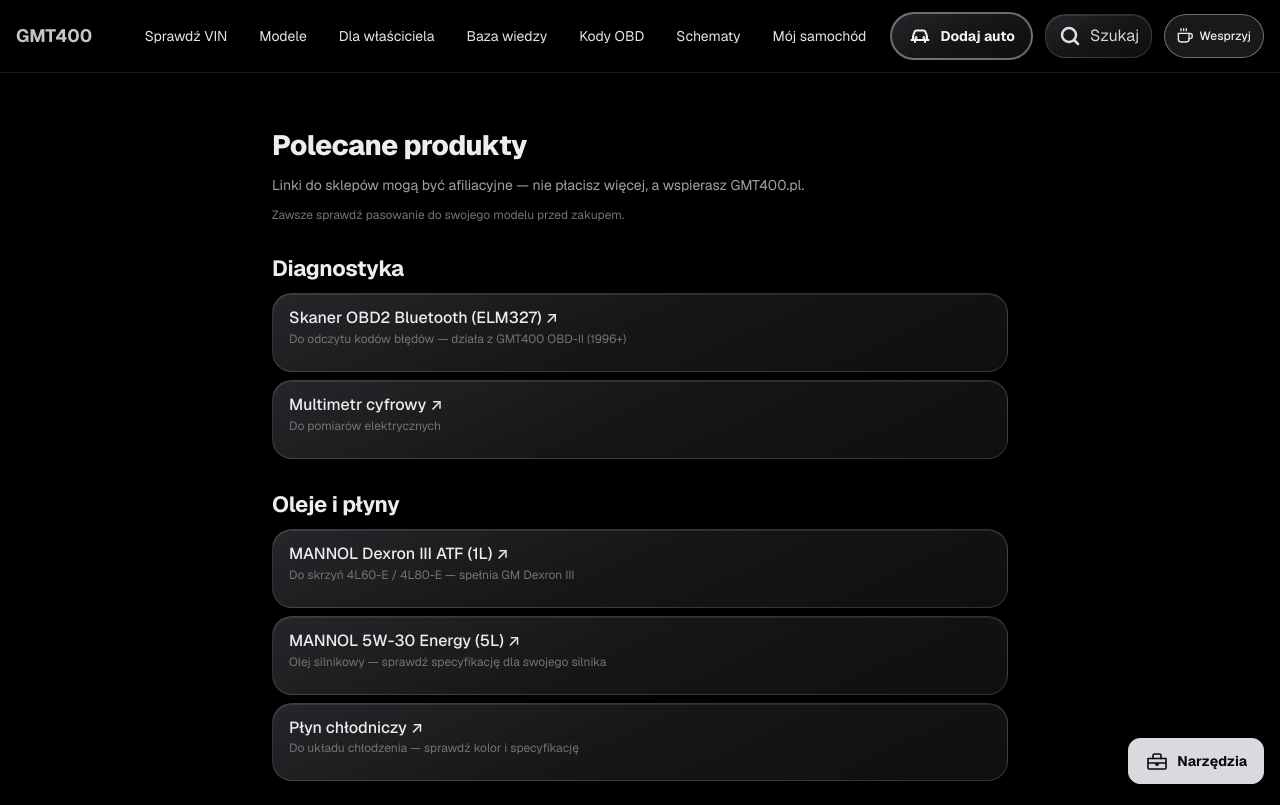
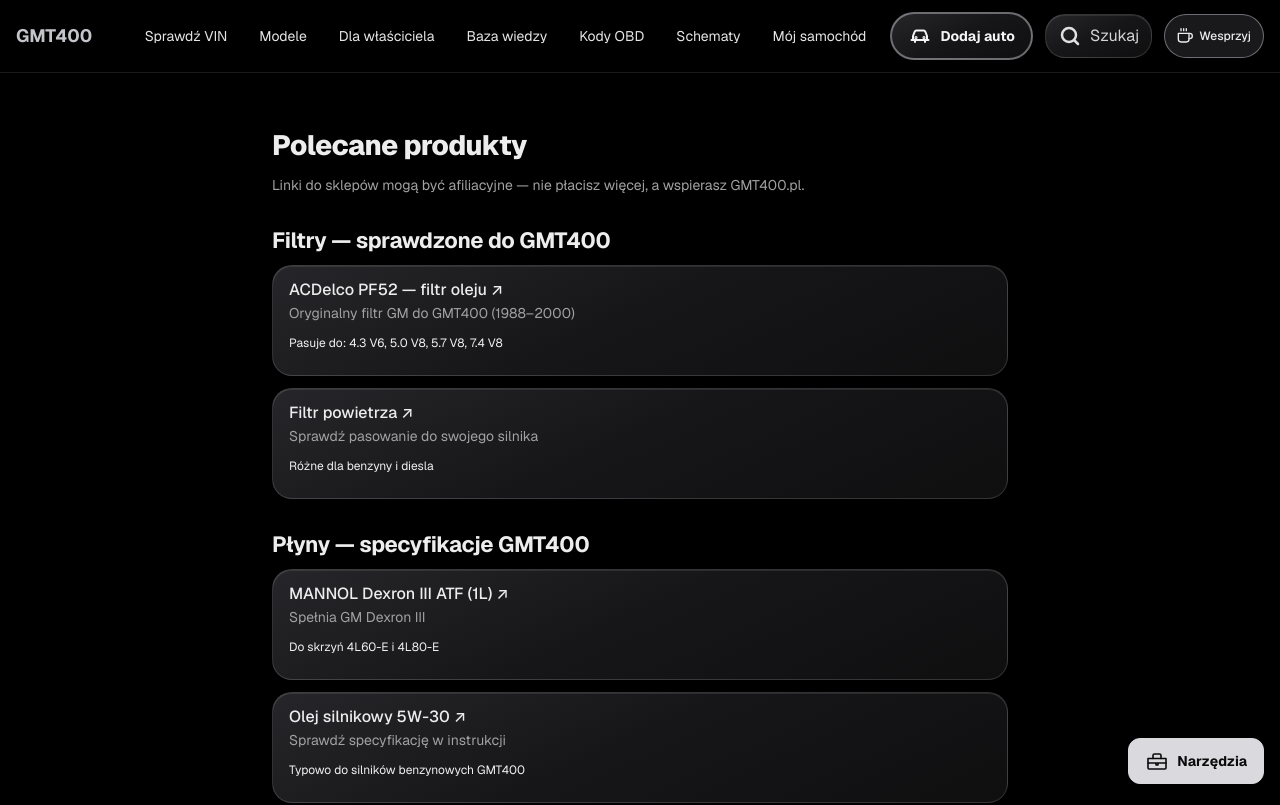
Before and after one commit to tsrc4mm9gg-netizen/gmt400-app, a Next.js app: page /polecane in a window 1280 px wide. Shown: the top 805 px of the page. Built offline with nearby package versions, Linux system fonts and the light colour scheme.

Commit message:
feat: add specific GMT400-compatible products

```diff
--- a/src/app/polecane/page.tsx
+++ b/src/app/polecane/page.tsx
@@ -14,30 +14,58 @@ type Product = {
   note: string;
   asin?: string;
   search?: string;
+  fitment?: string;
 };
 
 const categories: { name: string; items: Product[] }[] = [
   {
-    name: 'Diagnostyka',
+    name: 'Filtry — sprawdzone do GMT400',
     items: [
-      { name: 'Skaner OBD2 Bluetooth (ELM327)', asin: 'B0DGXVWWP2', note: 'Do odczytu kodów błędów — działa z GMT400 OBD-II (1996+)' },
-      { name: 'Multimetr cyfrowy', search: 'digital multimeter', note: 'Do pomiarów elektrycznych' },
+      {
+        name: 'ACDelco PF52 — filtr oleju',
+        asin: 'B000C9SU1A',
+        note: 'Oryginalny filtr GM do GMT400 (1988–2000)',
+        fitment: 'Pasuje do: 4.3 V6, 5.0 V8, 5.7 V8, 7.4 V8'
+      },
+      {
+        name: 'Filtr powietrza',
+        search: 'air filter GMT400 Tahoe Suburban',
+        note: 'Sprawdź pasowanie do swojego silnika',
+        fitment: 'Różne dla benzyny i diesla'
+      },
     ],
   },
   {
-    name: 'Oleje i płyny',
+    name: 'Płyny — specyfikacje GMT400',
     items: [
-      { name: 'MANNOL Dexron III ATF (1L)', asin: 'B002K4OWDK', note: 'Do skrzyń 4L60-E / 4L80-E — spełnia GM Dexron III' },
-      { name: 'MANNOL 5W-30 Energy (5L)', search: 'MANNOL 5W-30 Energy 5L', note: 'Olej silnikowy — sprawdź specyfikację dla swojego silnika' },
-      { name: 'Płyn chłodniczy', search: 'coolant antifreeze', note: 'Do układu chłodzenia — sprawdź kolor i specyfikację' },
+      {
+        name: 'MANNOL Dexron III ATF (1L)',
+        asin: 'B002K4OWDK',
+        note: 'Spełnia GM Dexron III',
+        fitment: 'Do skrzyń 4L60-E i 4L80-E'
+      },
+      {
+        name: 'Olej silnikowy 5W-30',
+        search: '5W-30 engine oil',
+        note: 'Sprawdź specyfikację w instrukcji',
+        fitment: 'Typowo do silników benzynowych GMT400'
+      },
     ],
   },
   {
-    name: 'Filtry',
+    name: 'Diagnostyka',
     items: [
-      { name: 'Filtr oleju', search: 'oil filter', note: 'Sprawdź pasowanie do swojego silnika przed zakupem' },
-      { name: 'Filtr powietrza', search: 'air filter car', note: 'Sprawdź pasowanie do swojego modelu' },
-      { name: 'Filtr paliwa', search: 'fuel filter', note: 'Sprawdź pasowanie do swojego silnika' },
+      {
+        name: 'Skaner OBD2 Bluetooth (ELM327)',
+        asin: 'B0DGXVWWP2',
+        note: 'Do odczytu kodów błędów',
+        fitment: 'Działa z GMT400 OBD-II (1996+)'
+      },
+      {
+        name: 'Multimetr cyfrowy',
+        search: 'digital multimeter',
+        note: 'Do pomiarów elektrycznych'
+      },
     ],
   },
   {
@@ -63,14 +91,11 @@ export default function PolecanePage() {
       <p className="mt-2 text-sm text-neutral-400">
         Linki do sklepów mogą być afiliacyjne — nie płacisz więcej, a wspierasz GMT400.pl.
       </p>
-      <p className="mt-1 text-xs text-neutral-500">
-        Zawsze sprawdź pasowanie do swojego modelu przed zakupem.
-      </p>
 
       {categories.map((cat) => (
         <section key={cat.name} className="mt-8">
           <h2 className="text-lg font-semibold text-silver-300">{cat.name}</h2>
-          <ul className="mt-3 space-y-2">
+          <ul className="mt-3 space-y-3">
             {cat.items.map((item) => (
               <li key={item.name} className="rounded-lg border border-white/10 bg-neutral-900/50 px-4 py-3">
                 <a
@@ -81,7 +106,10 @@ export default function PolecanePage() {
                 >
                   {item.name} ↗
                 </a>
-                <p className="mt-1 text-xs text-neutral-500">{item.note}</p>
+                <p className="mt-1 text-sm text-neutral-400">{item.note}</p>
+                {item.fitment && (
+                  <p className="mt-1 text-xs text-silver-400">{item.fitment}</p>
+                )}
               </li>
             ))}
           </ul>
```
